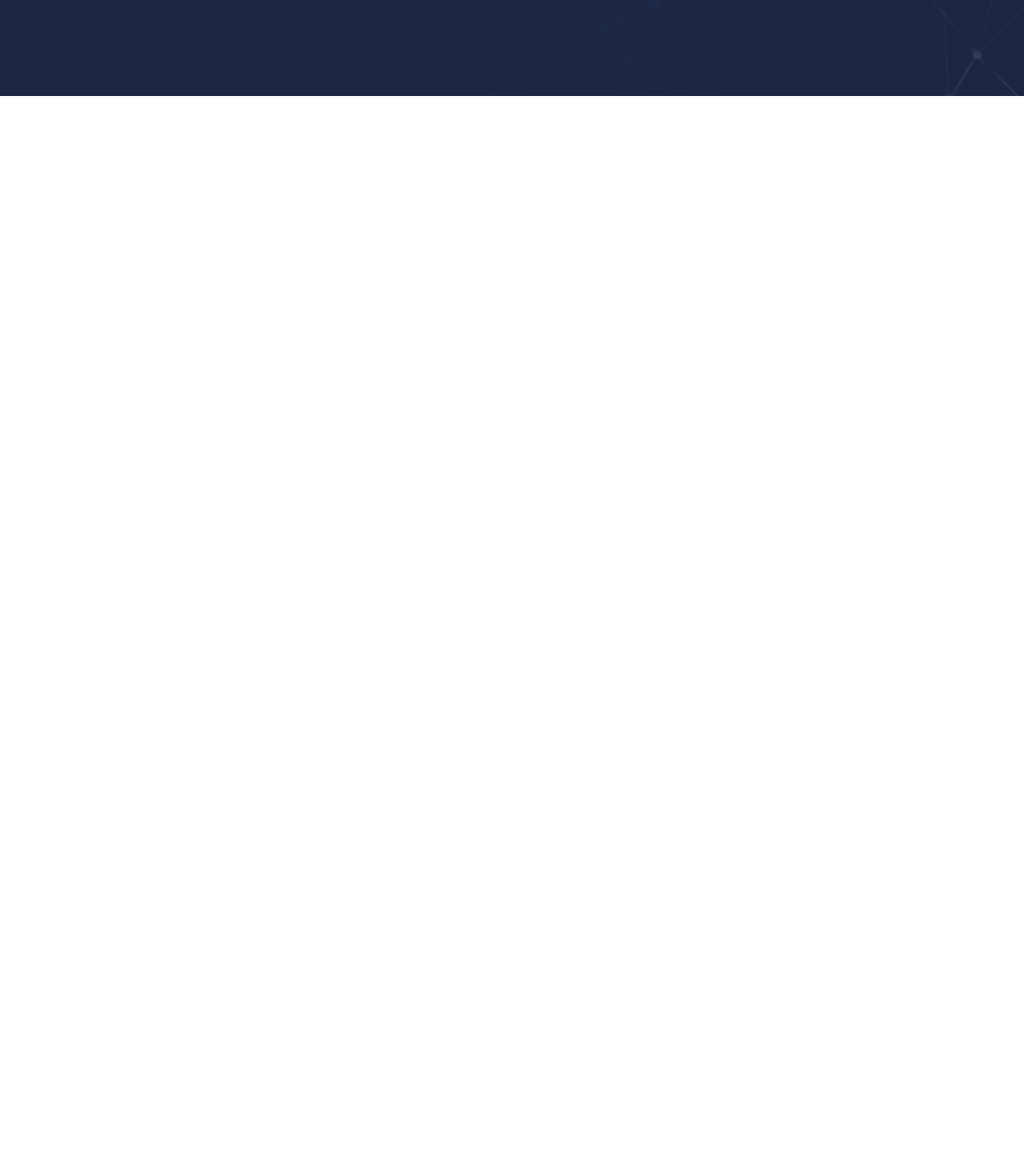
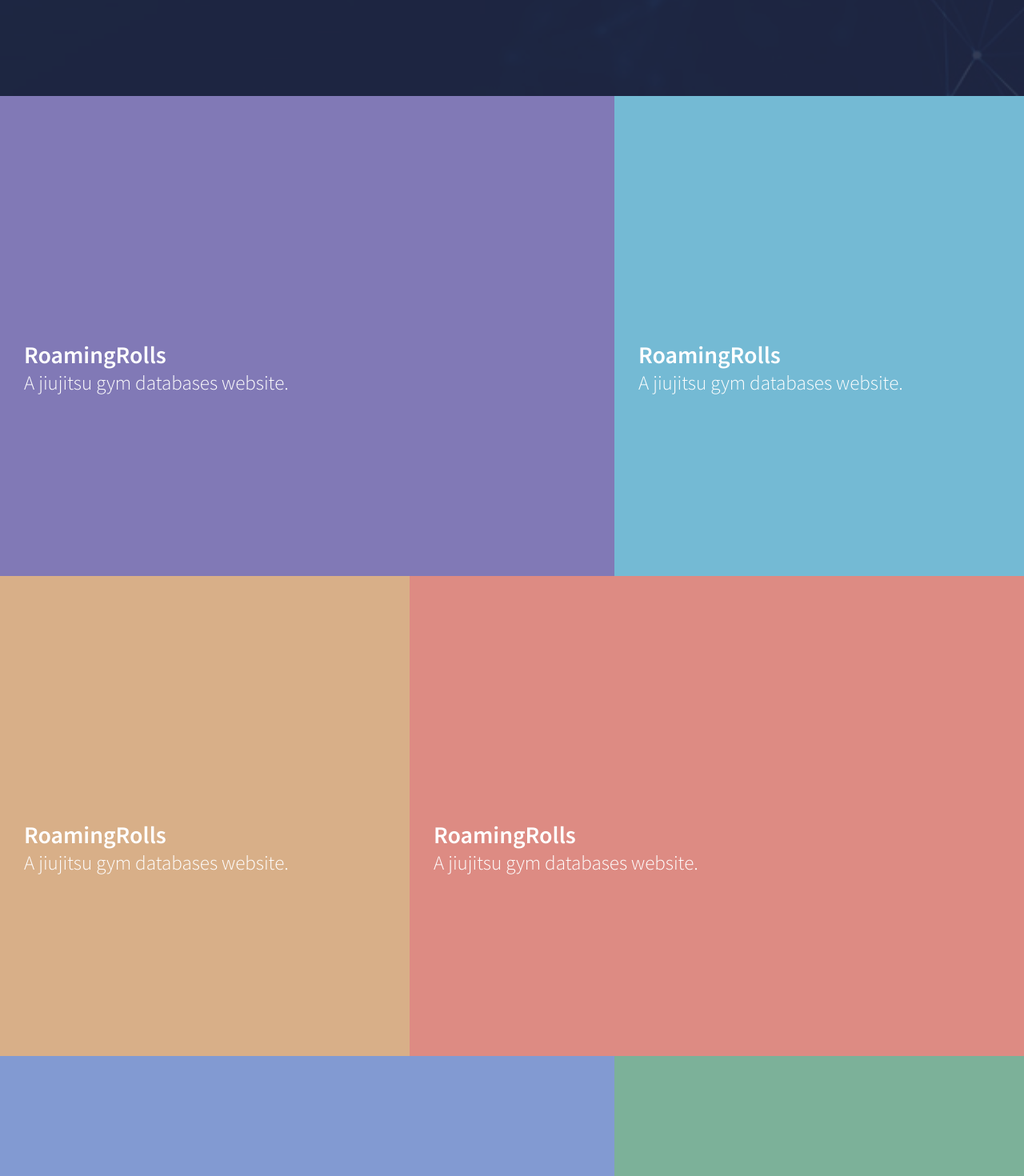
Before and after one commit to Petemc121/portfolio, a React (Create React App) app: page / in a window 1280 px wide. Shown: the part 680-2150 px from the top of the page at 80% size. Before the commit the page ends 800 px from the top, so only its background shows below. Built offline with nearby package versions, Linux system fonts and the light colour scheme.

Commit message:
added grid styling along with images and animations for project container

```diff
--- a/src/App.tsx
+++ b/src/App.tsx
@@ -2,6 +2,7 @@
 import Header from "./components/Header";
 import HeroImage from "./components/HeroImage";
 import Menu from "./components/Menu";
+import Projects from "./components/Projects";
 import { useState } from "react";
 
 function App() {
@@ -12,6 +13,7 @@
       <Header menuActive={menuActive} setMenuActive={setMenuActive} />
       <HeroImage />
       <Menu setMenuActive={setMenuActive} menuActive={menuActive} />
+      <Projects />
     </div>
   );
 }
--- /dev/null
+++ b/src/components/Project.tsx
@@ -0,0 +1,37 @@
+import React from "react";
+
+interface projectInput {
+  project: {
+    id: number;
+    className: string;
+    img: any;
+    title: string;
+    description: string;
+    setProjectHovered: any;
+    projectHovered: number | null;
+  };
+}
+
+export default function Project({ project }: projectInput) {
+  const handleProjectHoverIn = (e: any) => {
+    e.target.style.opacity = "0.7";
+  };
+
+  const handleProjectHoverOut = (e: any) => {
+    e.target.style.opacity = "0";
+  };
+  return (
+    <div className={"project " + project.className}>
+      <img
+        onMouseOver={handleProjectHoverIn}
+        onMouseOut={handleProjectHoverOut}
+        src={project.img}
+        className="projectImage"
+      ></img>
+      <div className="projectText">
+        <div className="projectTitle">{project.title}</div>
+        <div className="projectDescription">{project.description}</div>
+      </div>
+    </div>
+  );
+}
--- /dev/null
+++ b/src/components/Projects.tsx
@@ -0,0 +1,72 @@
+import { useState } from "react";
+import roamingrolls from "../images/roamingrolls.png";
+import Project from "./Project";
+
+export default function Projects() {
+  const [projectHovered, setProjectHovered] = useState(null);
+
+  const projects = [
+    {
+      id: 0,
+      className: "roamingrolls",
+      img: roamingrolls,
+      title: "RoamingRolls",
+      description: "A jiujitsu gym databases website.",
+      setProjectHovered: setProjectHovered,
+      projectHovered: projectHovered,
+    },
+    {
+      id: 1,
+      className: "silverbacks",
+      img: roamingrolls,
+      title: "RoamingRolls",
+      description: "A jiujitsu gym databases website.",
+      setProjectHovered: setProjectHovered,
+      projectHovered: projectHovered,
+    },
+    {
+      id: 2,
+      className: "covid-app",
+      img: roamingrolls,
+      title: "RoamingRolls",
+      description: "A jiujitsu gym databases website.",
+      setProjectHovered: setProjectHovered,
+      projectHovered: projectHovered,
+    },
+    {
+      id: 3,
+      className: "mat-tracker",
+      img: roamingrolls,
+      title: "RoamingRolls",
+      description: "A jiujitsu gym databases website.",
+      setProjectHovered: setProjectHovered,
+      projectHovered: projectHovered,
+    },
+    {
+      id: 4,
+      className: "bjj-notes",
+      img: roamingrolls,
+      title: "RoamingRolls",
+      description: "A jiujitsu gym databases website.",
+      setProjectHovered: setProjectHovered,
+      projectHovered: projectHovered,
+    },
+    {
+      id: 5,
+      className: "ebp",
+      img: roamingrolls,
+      title: "RoamingRolls",
+      description: "A jiujitsu gym databases website.",
+      setProjectHovered: setProjectHovered,
+      projectHovered: projectHovered,
+    },
+  ];
+
+  return (
+    <div className="projectsContainer">
+      {projects.map((project) => {
+        return <Project project={project} />;
+      })}
+    </div>
+  );
+}
--- a/src/styles/App.css
+++ b/src/styles/App.css
@@ -369,10 +369,114 @@
           flex-direction: column;
   height: 250px;
   font-size: 30px;
-  font-weight: bold;
 }
 
 .menuItem {
   cursor: pointer;
+  padding: 10px;
+  -webkit-transition: all 0.5s;
+  transition: all 0.5s;
+}
+
+.menuItem:hover {
+  font-size: 1.2em;
+}
+
+.silverbacks {
+  -ms-grid-row: 1;
+  -ms-grid-column: 4;
+  -ms-grid-column-span: 2;
+  grid-area: silverbacks;
+  background-color: #74bad4;
+}
+
+.roamingrolls {
+  -ms-grid-row: 1;
+  -ms-grid-column: 1;
+  -ms-grid-column-span: 3;
+  grid-area: roamingrolls;
+  background-color: #8179b6;
+}
+
+.covid-app {
+  -ms-grid-row: 2;
+  -ms-grid-column: 3;
+  -ms-grid-column-span: 3;
+  grid-area: covid-app;
+  background-color: #dd8b83;
+}
+
+.mat-tracker {
+  -ms-grid-row: 2;
+  -ms-grid-column: 1;
+  -ms-grid-column-span: 2;
+  grid-area: mat-tracker;
+  background-color: #d8af88;
+}
+
+.ebp {
+  -ms-grid-row: 3;
+  -ms-grid-column: 1;
+  -ms-grid-column-span: 3;
+  grid-area: ebp;
+  background-color: #829ad2;
+}
+
+.bjj-notes {
+  -ms-grid-row: 3;
+  -ms-grid-column: 4;
+  -ms-grid-column-span: 2;
+  grid-area: bjj-notes;
+  background-color: #7cb199;
+}
+
+.projectsContainer {
+  display: -ms-grid;
+  display: grid;
+  -ms-grid-columns: (1fr)[5];
+      grid-template-columns: repeat(5, 1fr);
+  -ms-grid-rows: auto;
+      grid-template-rows: auto;
+      grid-template-areas: "roamingrolls roamingrolls roamingrolls silverbacks  silverbacks " "mat-tracker mat-tracker covid-app covid-app covid-app" "ebp ebp ebp bjj-notes bjj-notes";
+}
+
+.project {
+  cursor: pointer;
+  -webkit-transition: all 0.5s;
+  transition: all 0.5s;
+  height: 600px;
+  text-align: center;
+}
+
+.project:hover {
+  background-position: center;
+  background-color: transparent;
+}
+
+.projectImage {
+  opacity: 0;
+  -webkit-transition: all 0.5s;
+  transition: all 0.5s;
+  position: relative;
+  width: 100%;
+  height: 100%;
+}
+
+.projectText {
+  position: absolute;
+  margin-left: 30px;
+  margin-top: -300px;
+  text-align: start;
+}
+
+.projectTitle {
+  color: white;
+  font-size: 30px;
+  font-weight: bold;
+}
+
+.projectDescription {
+  color: white;
+  font-size: 25px;
 }
 /*# sourceMappingURL=App.css.map */
--- a/src/styles/App.scss
+++ b/src/styles/App.scss
@@ -159,9 +159,91 @@
   flex-direction: column;
   height: 250px;
   font-size: 30px;
-  font-weight: bold;
 }
 
 .menuItem {
   cursor: pointer;
+  padding: 10px;
+  transition: all 0.5s;
 }
+
+.menuItem:hover {
+  font-size: 1.2em;
+}
+
+// projects
+
+.silverbacks {
+  grid-area: silverbacks;
+  background-color: #74bad4;
+}
+.roamingrolls {
+  grid-area: roamingrolls;
+  background-color: #8179b6;
+}
+.covid-app {
+  grid-area: covid-app;
+  background-color: #dd8b83;
+}
+.mat-tracker {
+  grid-area: mat-tracker;
+  background-color: #d8af88;
+}
+
+.ebp {
+  grid-area: ebp;
+  background-color: #829ad2;
+}
+
+.bjj-notes {
+  grid-area: bjj-notes;
+  background-color: #7cb199;
+}
+
+.projectsContainer {
+  display: grid;
+  grid-template-columns: repeat(5, 1fr);
+  grid-template-rows: auto;
+  grid-template-areas:
+    "roamingrolls roamingrolls roamingrolls silverbacks  silverbacks "
+    "mat-tracker mat-tracker covid-app covid-app covid-app"
+    "ebp ebp ebp bjj-notes bjj-notes";
+}
+
+.project {
+  cursor: pointer;
+  transition: all 0.5s;
+  height: 600px;
+  text-align: center;
+}
+
+.project:hover {
+  background-position: center;
+  background-color: transparent;
+}
+
+.projectImage {
+  opacity: 0;
+  transition: all 0.5s;
+  position: relative;
+  width: 100%;
+  height: 100%;
+}
+
+.projectText {
+  position: absolute;
+  margin-left: 30px;
+  margin-top: -300px;
+  text-align: start;
+}
+
+.projectTitle {
+  color: white;
+  font-size: 30px;
+  font-weight: bold;
+}
+
+.projectDescription {
+  color: white;
+  font-size: 25px;
+}
```
Also changed, not shown: src/images/roamingrolls.png (added), 1 other file (tests, documents, lock files or other folders).
